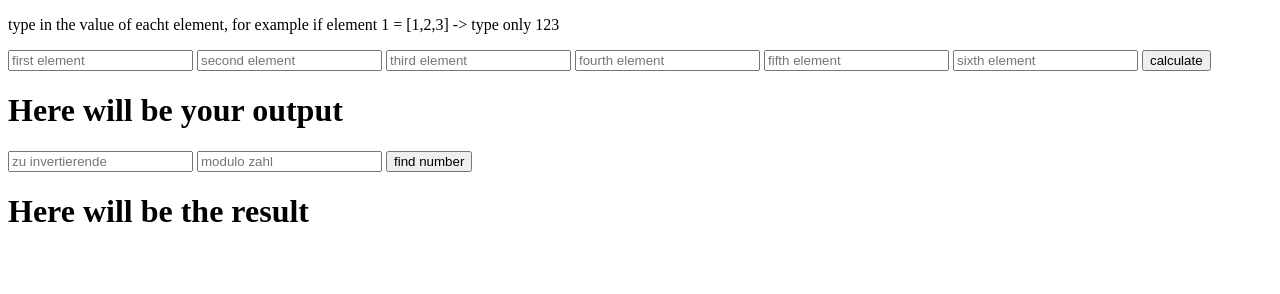
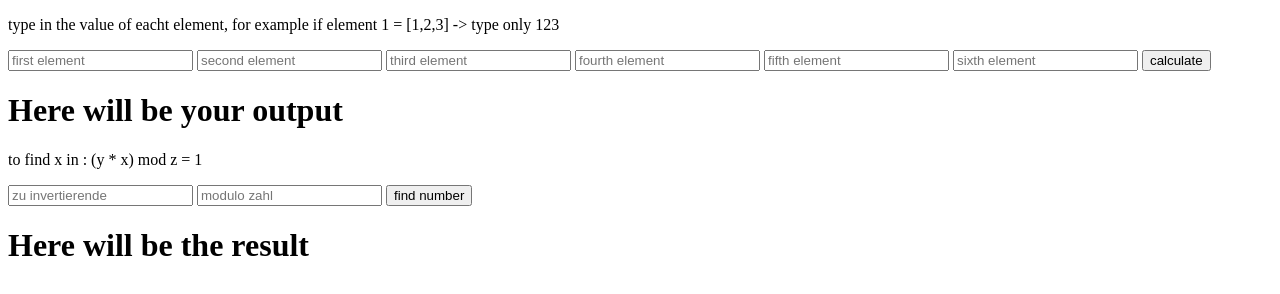
Before and after one commit to coreazon/perm-table, a plain HTML site: page index.html in a window 1280 px wide. Drawn offline with Linux system fonts and the light colour scheme.

Commit message:
updated html

```diff
--- a/index.html
+++ b/index.html
@@ -24,6 +24,7 @@
         <div class="output">
             <h1 id="outp">Here will be your output</h1>
         </div>
+        <p>to find x in : (y * x) mod z = 1</p>
         <div class="inv">
             <input type="text" placeholder="zu invertierende" id="inverse">
             <input type="text" placeholder="modulo zahl" id="mod">
```
